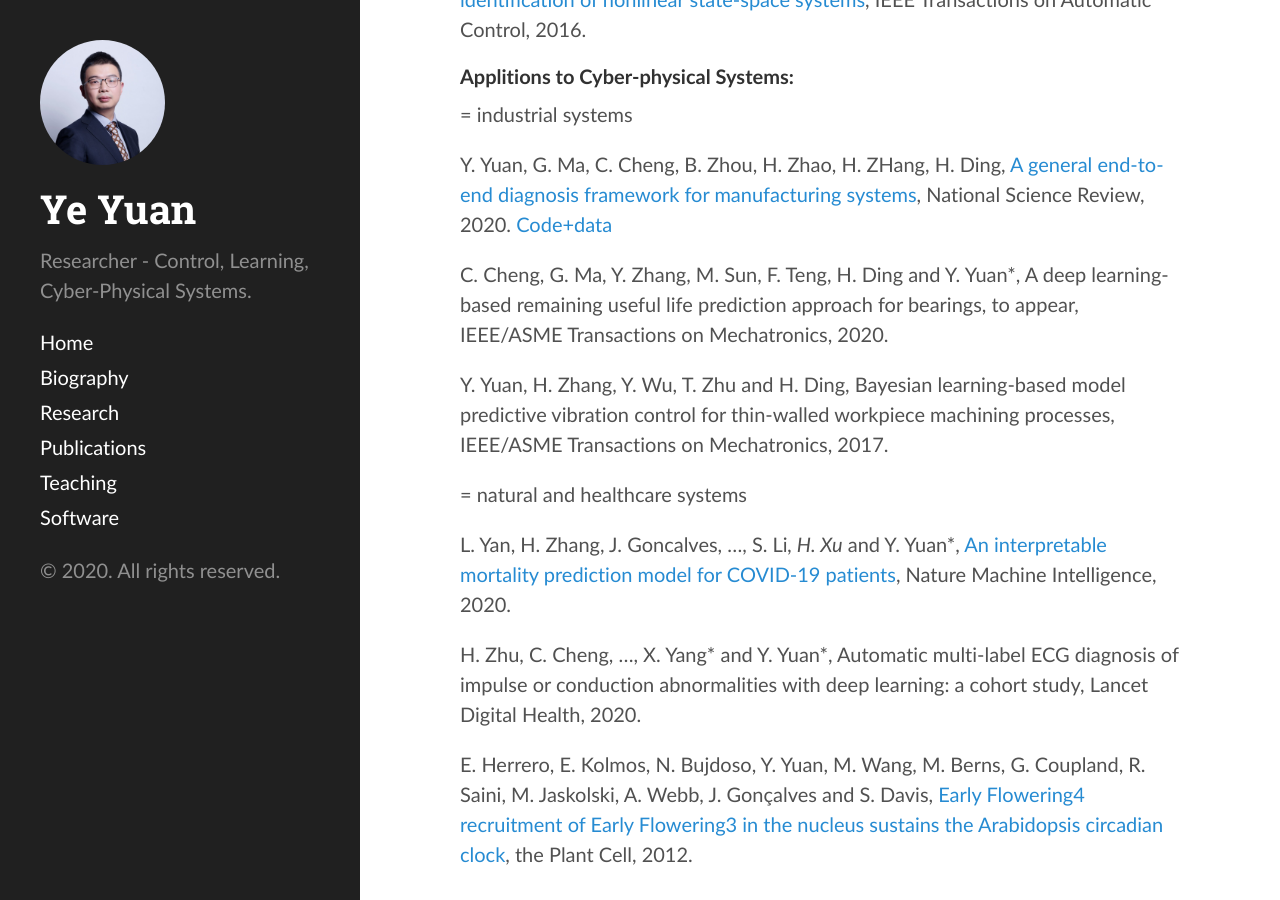
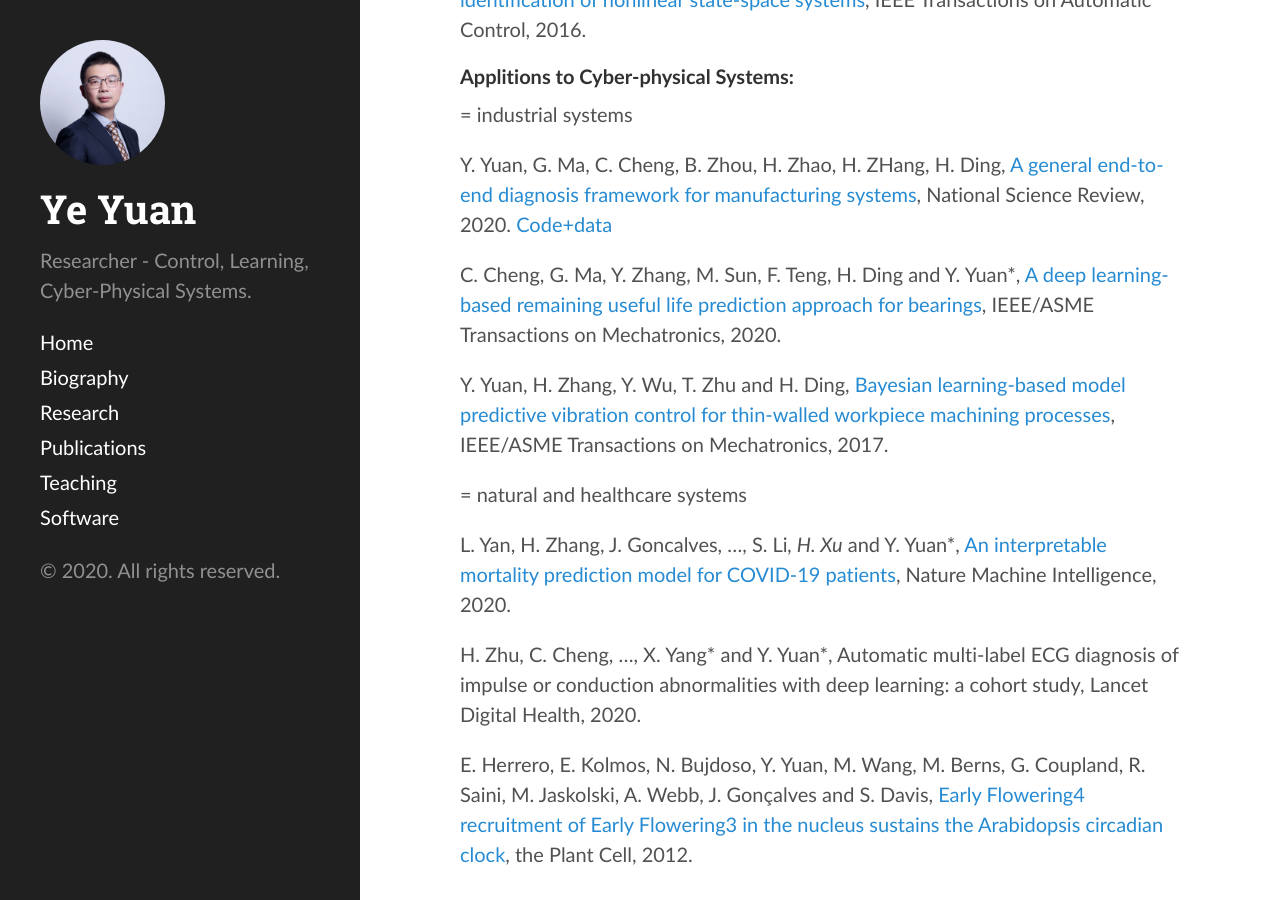
Before and after one commit to yy311/yy311.github.io, a Jekyll site: the page built from publication.md, in a window 1280 px wide and 900 px high, scrolled down 814 px. Built offline with Jekyll 4.4.1, drawn with Linux system fonts in a browser that asks for light colours.

Commit message:
Update publication.md

```diff
--- a/publication.md
+++ b/publication.md
@@ -31,9 +31,9 @@ W. Pan, Y. Yuan, J. Gonçalves and G. Stan, [Bayesian approaches to the identif
 
 Y. Yuan, G. Ma, C. Cheng, B. Zhou, H. Zhao, H. ZHang, H. Ding, [A general end-to-end diagnosis framework for manufacturing systems](https://academic.oup.com/nsr/advance-article/doi/10.1093/nsr/nwz190/5637084), National Science Review, 2020. [Code+data](https://github.com/HAIRLAB/NSR_krCNN)
 
-C. Cheng, G. Ma, Y. Zhang, M. Sun, F. Teng, H. Ding and Y. Yuan*, A deep learning-based remaining useful life prediction approach for bearings, to appear, IEEE/ASME Transactions on Mechatronics, 2020.
+C. Cheng, G. Ma, Y. Zhang, M. Sun, F. Teng, H. Ding and Y. Yuan*, [A deep learning-based remaining useful life prediction approach for bearings](https://ieeexplore.ieee.org/document/8982045), IEEE/ASME Transactions on Mechatronics, 2020.
 
-Y. Yuan, H. Zhang, Y. Wu, T. Zhu and H. Ding, Bayesian learning-based model predictive vibration control for thin-walled workpiece machining processes, IEEE/ASME Transactions on Mechatronics, 2017.
+Y. Yuan, H. Zhang, Y. Wu, T. Zhu and H. Ding, [Bayesian learning-based model predictive vibration control for thin-walled workpiece machining processes](https://ieeexplore.ieee.org/document/7676308), IEEE/ASME Transactions on Mechatronics, 2017.
 
 = natural and healthcare systems
 
```
